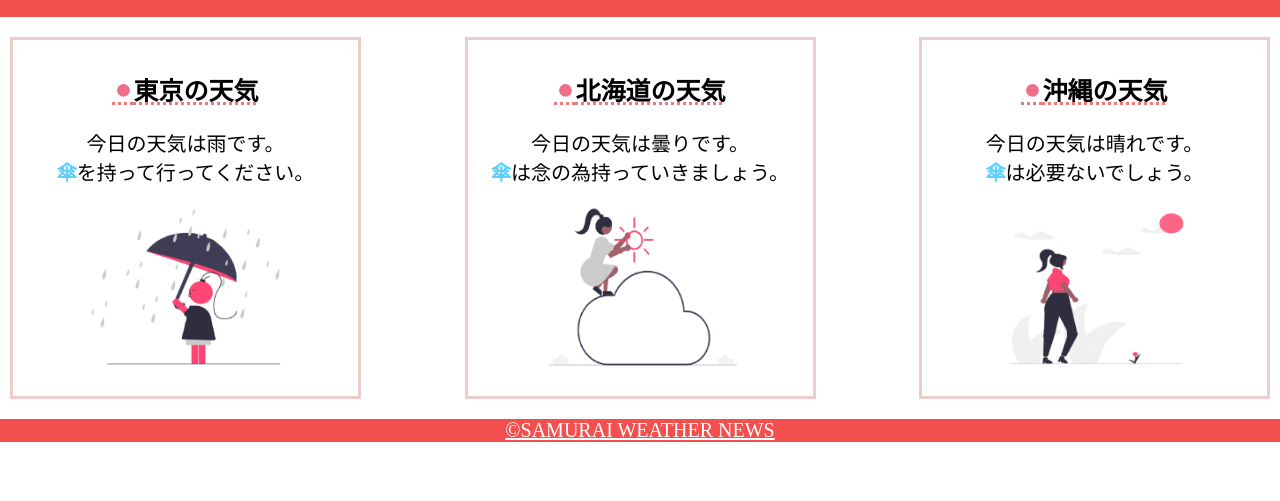
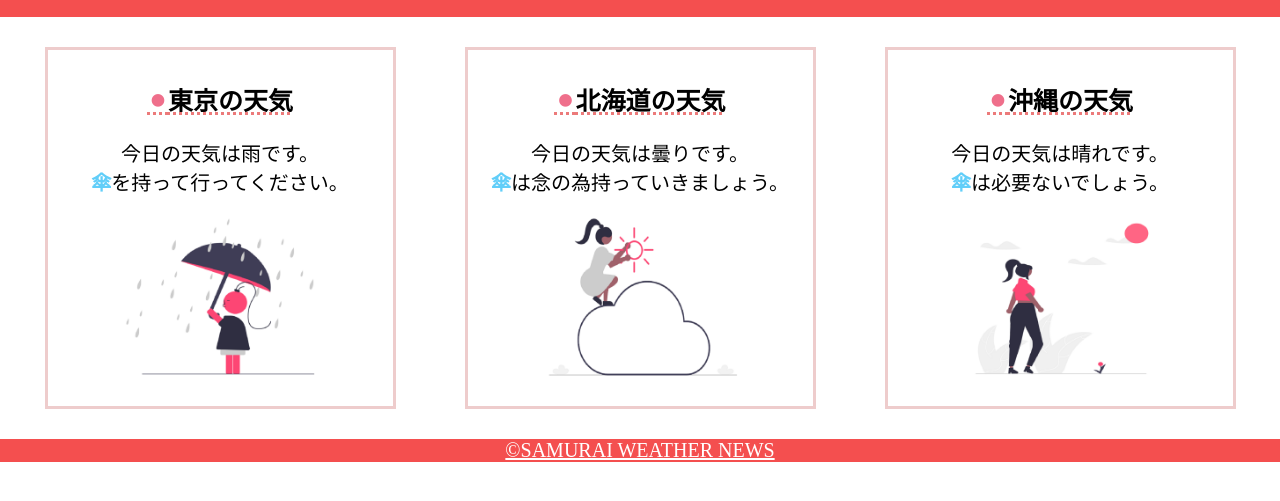
Before and after one commit to ay-chiba1647/html-css-basic-kadai, a plain HTML site: page kadai_022/kadai_022.html in a window 1280 px wide. Shown: the part 49-550 px from the top of the page. Drawn offline with Linux system fonts and the light colour scheme.

Commit message:
kadai_022を追加

```diff
--- a/kadai_022/style.css
+++ b/kadai_022/style.css
@@ -23,13 +23,13 @@ main {
 }
 #parent {
   display: flex;
-  justify-content: space-between;
+  justify-content: space-around;
 }
 .contents {
   border: 3px solid rgb(238, 204, 204);
   flex-basis: 25%;
   padding: 10px 15px;
-  margin: 10px 0;
+  margin: 20px 0;
   text-align: center;
 }
 h2 {
```
